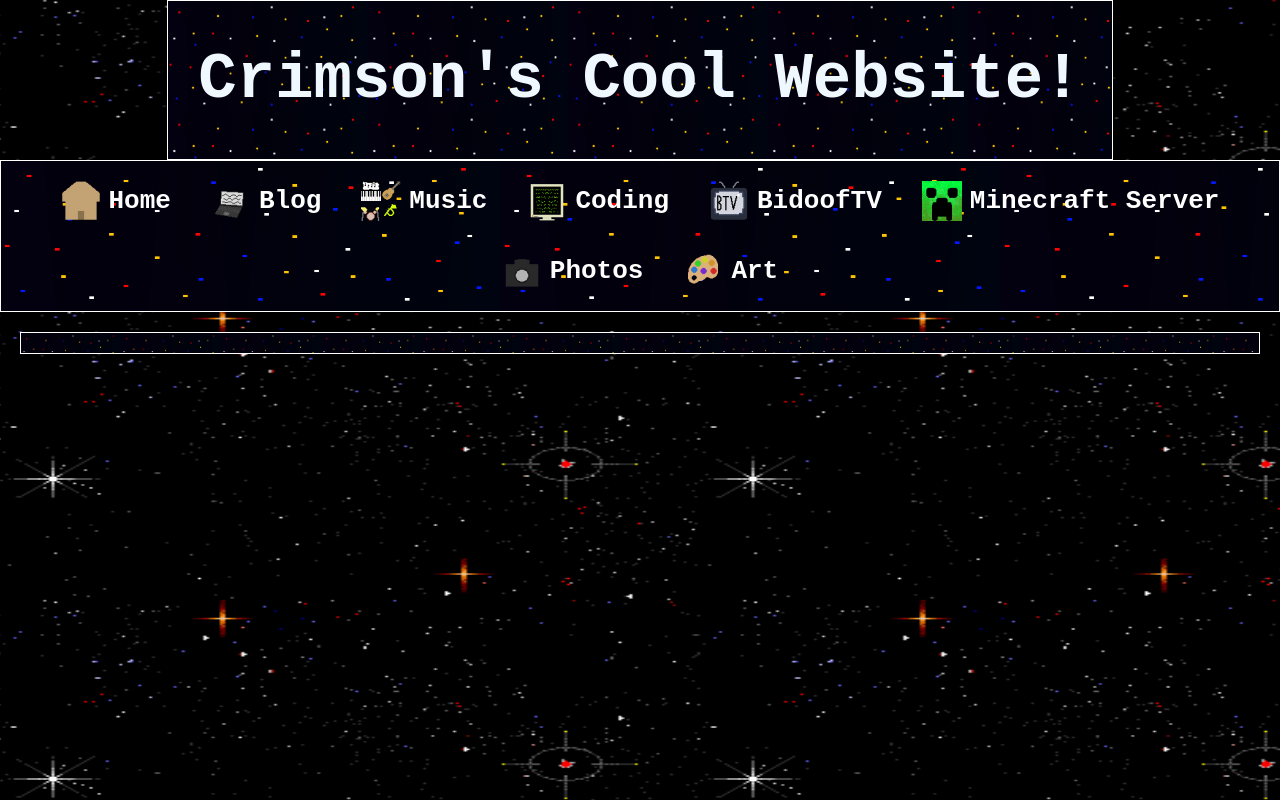
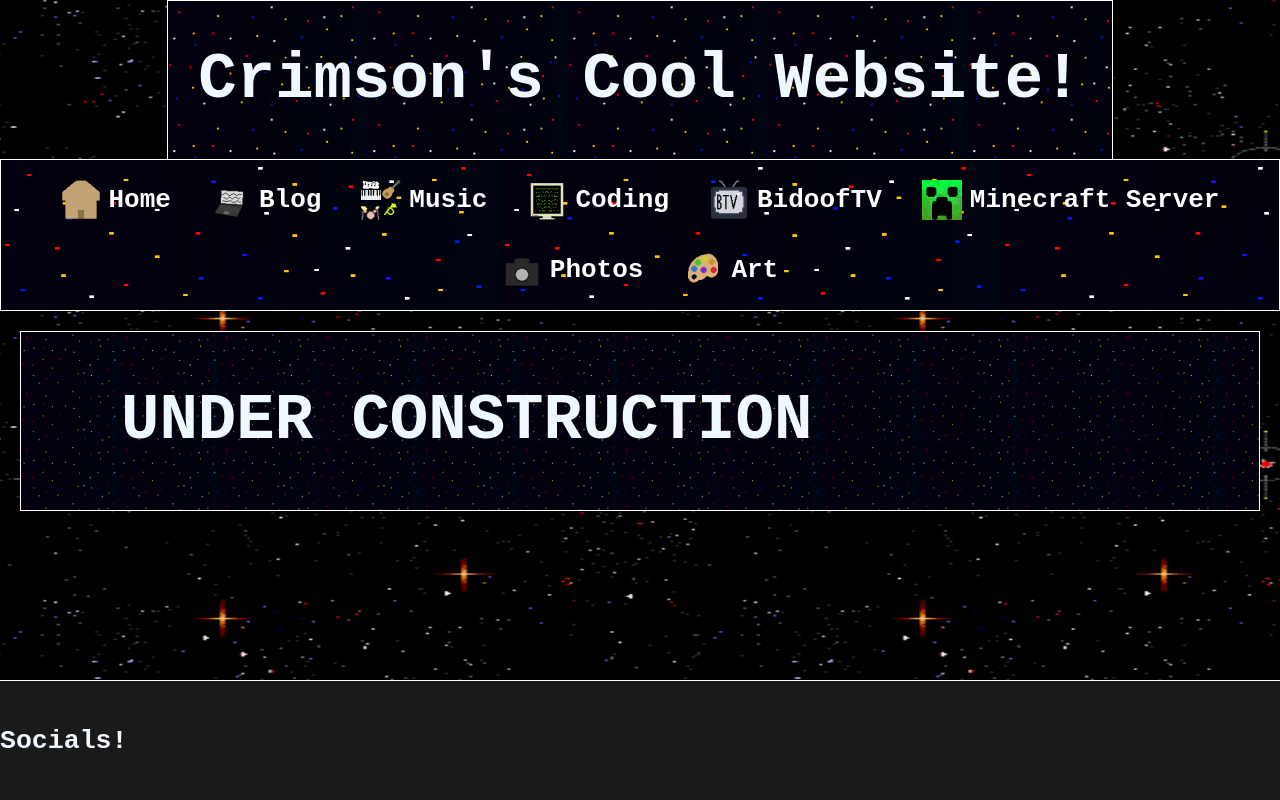
Before and after one commit to TheProgrammingKobold/CrimsonKobold-website, a Flask app: page /Art in a window 1280 px wide. Run offline with Flask 3, Linux system fonts and the light colour scheme.

Commit message:
Render date at entry. And also added construction message to the tabs who still need work.

```diff
--- a/main.py
+++ b/main.py
@@ -95,7 +95,7 @@ def view_entry(category, slug):
     return render_template(
         "entry.html",
         title=slug.replace("-", " ").title(),
-        date=slug.replace("-", " ").date(),
+        date=file.stem[:10],
         content=content,
     )
 
@@ -114,27 +114,27 @@ def blog():
 
 @app.route("/Music")
 def music():
-    return render_template('music.html') # TODO: put the correct html file here
+    return render_template('music.html')
 
 @app.route("/Coding")
 def coding():
-    return render_template('coding.html') # TODO: put the correct html file here
+    return render_template('coding.html')
 
 @app.route("/BidoofTV")
 def bidoofTV():
-    return render_template('bidooftv.html') # TODO: put the correct html file here
+    return render_template('bidooftv.html')
 
 @app.route("/MinecraftServer")
 def minecraftserver():
-    return render_template('minecraftserver.html') # TODO: put the correct html file here
+    return render_template('minecraftserver.html')
 
 @app.route("/Photos")
 def photos():
-    return render_template('photos.html') # TODO: put the correct html file here
+    return render_template('photos.html')
 
 @app.route("/Art")
 def art():
-    return render_template('art.html') # TODO: put the correct html file here
+    return render_template('art.html')
 
 
 if __name__ == '__main__':
--- a/static/css/style.css
+++ b/static/css/style.css
@@ -85,7 +85,9 @@ html {
   background-image: url(../images/background.png);
   background-size: 200px;
 
-  border: 1px solid white;
+  border-top: 1px solid white;
+  border-left: 1px solid white;
+  border-right: 1px solid white;
   padding-left: 30px;
   padding-right: 30px;
 }
@@ -105,7 +107,7 @@ html {
     gap: 20px;
 
     width: 100%;
-    max-width: 1600px;
+    max-width: 1730px;
     margin: 0 auto;
     padding: 20px;
     flex: 1;
@@ -146,3 +148,9 @@ main {
     font-size: 18px;
     padding: 10px 20px;
 }
+
+footer {
+  display: flex;
+  background-color: rgb(26, 26, 26);
+  border-top: 1px solid white;
+}
--- a/templates/art.html
+++ b/templates/art.html
@@ -1 +1,7 @@
 {% extends 'template.html' %}
+
+{% block Body %}
+
+  <h1>UNDER CONSTRUCTION</h1>
+
+{% endblock %}
--- a/templates/bidooftv.html
+++ b/templates/bidooftv.html
@@ -1 +1,7 @@
 {% extends 'template.html' %}
+
+{% block Body %}
+
+  <h1>UNDER CONSTRUCTION</h1>
+
+{% endblock %}
--- a/templates/coding.html
+++ b/templates/coding.html
@@ -1 +1,7 @@
 {% extends 'template.html' %}
+
+{% block Body %}
+
+  <h1>UNDER CONSTRUCTION</h1>
+
+{% endblock %}
--- a/templates/minecraftserver.html
+++ b/templates/minecraftserver.html
@@ -1 +1,7 @@
 {% extends 'template.html' %}
+
+{% block Body %}
+
+  <h1>UNDER CONSTRUCTION</h1>
+
+{% endblock %}
--- a/templates/music.html
+++ b/templates/music.html
@@ -1 +1,7 @@
 {% extends 'template.html' %}
+
+{% block Body %}
+
+  <h1>UNDER CONSTRUCTION</h1>
+
+{% endblock %}
--- a/templates/photos.html
+++ b/templates/photos.html
@@ -1 +1,7 @@
 {% extends 'template.html' %}
+
+{% block Body %}
+
+  <h1>UNDER CONSTRUCTION</h1>
+
+{% endblock %}
--- a/templates/template.html
+++ b/templates/template.html
@@ -65,5 +65,11 @@
     </div>
 
 
+    <footer>
+        <h5>
+            Socials!
+        </h5>
+    </footer>
+
   </body>
 </html>
```
Also changed, not shown: static/entries/Blog/2026-10-18-First-Post.md (+11 -3 lines).
